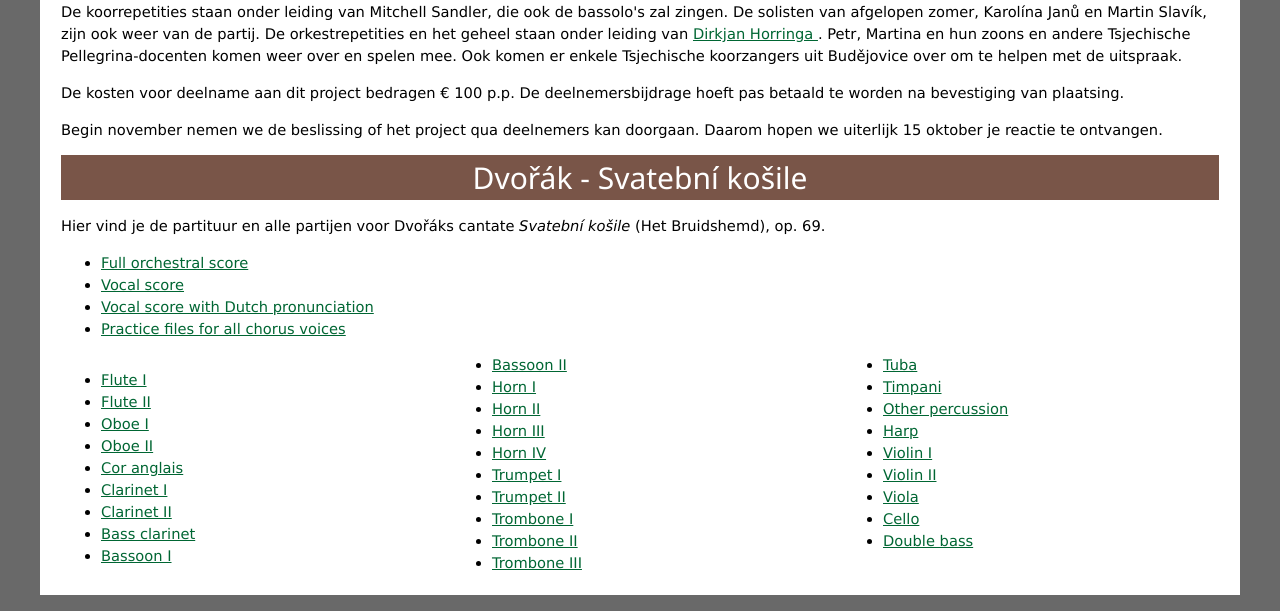
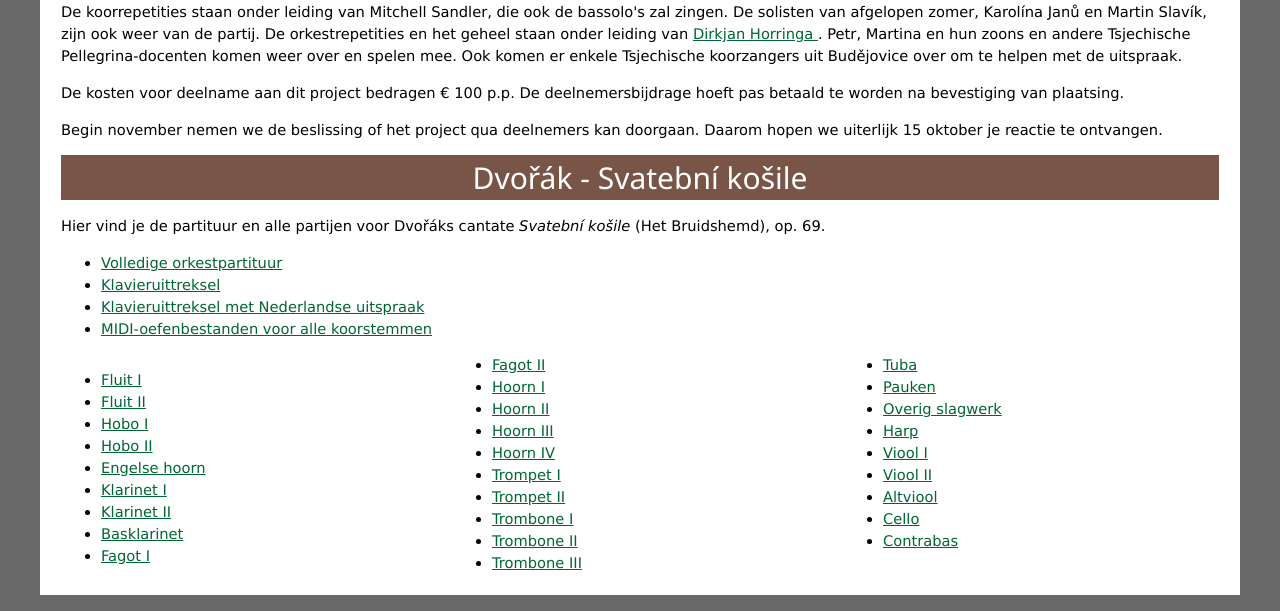
Before and after one commit to DirkjanH/projectorkest.pellegrina.net, a PHP site: page /info_deelnemers_svk.php in a window 1280 px wide. Shown: the part 1114-1725 px from the top of the page. Run offline with PHP 8.4, Linux system fonts and the light colour scheme.

Commit message:
Translate vocal score links and instrument names to Dutch in info_deelnemers_svk.php

```diff
--- a/info_deelnemers_svk.php
+++ b/info_deelnemers_svk.php
@@ -1,6 +1,5 @@
 <!DOCTYPE html>
 <html>
-
 <head>
     <meta name="viewport" content="width=device-width, initial-scale=1">
     <meta charset="utf-8">
@@ -8,15 +7,14 @@
     <link rel="shortcut icon" href="/favicon.ico" type="image/x-icon">
     <link rel="icon" href="/favicon.ico" type="image/x-icon">
     <style type="text/css">
-        .cols3 {
-            column-count: 3;
-            column-rule: none;
-        }
+    .cols3 {
+        column-count: 3;
+        column-rule: none;
+    }
     </style>
     <title>Project Dvořák - Het Bruidshemd 2026 - informatie voor deelnemers
     </title>
 </head>
-
 <body>
     <div class="TekstpaginaAchtergrond">
         <header class="w3-container w3-text-white"
@@ -37,8 +35,7 @@
                 spetterden door de kathedraal en wisten het publiek mee te
                 slepen. Helaas konden we dit programma maar eenmaal opvoeren en
                 is de opname door een fout mislukt. De roep om het werk nog een
-                keer uit te voeren, maar dan in Nederland, werd hoorbaar.
-            </p>
+                keer uit te voeren, maar dan in Nederland, werd hoorbaar. </p>
             <p> Op zondagmiddag 28 februari 2026 voeren we dit prachtige werk
                 opnieuw uit in de Geertekerk te Utrecht. We hopen op een zo
                 groot mogelijke deelname van de deelnemers van afgelopen zomer.
@@ -142,54 +139,55 @@
                 reactie te ontvangen. </p>
             <h2 class="w3-center w3-brown">Dvořák - Svatební košile</h2>
             <p>Hier vind je de partituur en alle partijen voor Dvořáks cantate
-                <em>Svatební košile</em> (Het Bruidshemd), op. 69.
-            </p>
+                <em>Svatební košile</em> (Het Bruidshemd), op. 69. </p>
             <ul>
                 <li><a href="https://pellegrina.net/pdf/2026-1/Dvořák - Svatební košíle - score A4.pdf"
-                        target="_blank">Full orchestral score</a></li>
+                        target="_blank">Volledige orkestpartituur</a></li>
                 <li><a href="https://pellegrina.net/pdf/2026-1/Dvořák - Svatební košile - piano reduction.pdf"
-                        target="_blank">Vocal score</a></li>
+                        target="_blank">Klavieruittreksel</a></li>
                 <li><a href="https://pellegrina.net/pdf/2026-1/Svatební košile met NL uitspraak.pdf"
-                        target="_blank">Vocal score with Dutch pronunciation</a>
+                        target="_blank">Klavieruittreksel met Nederlandse
+                        uitspraak</a>
                 </li>
                 <li><a href="https://midi.emjeka.nl/midifiles/dvorak-bruidshemd.html"
-                        target="_blank">Practice files for all chorus voices</a>
+                        target="_blank">MIDI-oefenbestanden voor alle
+                        koorstemmen</a>
                 </li>
             </ul>
             <div class="cols3">
                 <ul>
                     <li><a href="https://pellegrina.net/pdf/2026-1/Flauto 1.pdf"
-                            target="_blank">Flute I</a></li>
+                            target="_blank">Fluit I</a></li>
                     <li><a href="https://pellegrina.net/pdf/2026-1/Flauto 2.pdf"
-                            target="_blank">Flute II</a></li>
+                            target="_blank">Fluit II</a></li>
                     <li><a href="https://pellegrina.net/pdf/2026-1/Oboe 1.pdf"
-                            target="_blank">Oboe I</a></li>
+                            target="_blank">Hobo I</a></li>
                     <li><a href="https://pellegrina.net/pdf/2026-1/Oboe 2.pdf"
-                            target="_blank">Oboe II</a></li>
+                            target="_blank">Hobo II</a></li>
                     <li><a href="https://pellegrina.net/pdf/2026-1/Corno ingl..pdf"
-                            target="_blank">Cor anglais</a></li>
+                            target="_blank">Engelse hoorn</a></li>
                     <li><a href="https://pellegrina.net/pdf/2026-1/Clarinetto 1.pdf"
-                            target="_blank">Clarinet I</a></li>
+                            target="_blank">Klarinet I</a></li>
                     <li><a href="https://pellegrina.net/pdf/2026-1/Clarinetto 2.pdf"
-                            target="_blank">Clarinet II</a></li>
+                            target="_blank">Klarinet II</a></li>
                     <li><a href="https://pellegrina.net/pdf/2026-1/Svatební košile - Bass clarinet - Bass Clarinet in Bb.pdf"
-                            target="_blank">Bass clarinet</a></li>
+                            target="_blank">Basklarinet</a></li>
                     <li><a href="https://pellegrina.net/pdf/2026-1/Fagott 1.pdf"
-                            target="_blank">Bassoon I</a></li>
+                            target="_blank">Fagot I</a></li>
                     <li><a href="https://pellegrina.net/pdf/2026-1/Fagott 2.pdf"
-                            target="_blank">Bassoon II</a></li>
+                            target="_blank">Fagot II</a></li>
                     <li><a href="https://pellegrina.net/pdf/2026-1/Corno 1.pdf"
-                            target="_blank">Horn I</a></li>
+                            target="_blank">Hoorn I</a></li>
                     <li><a href="https://pellegrina.net/pdf/2026-1/Corno 2.pdf"
-                            target="_blank">Horn II</a></li>
+                            target="_blank">Hoorn II</a></li>
                     <li><a href="https://pellegrina.net/pdf/2026-1/Corno 3.pdf"
-                            target="_blank">Horn III</a></li>
+                            target="_blank">Hoorn III</a></li>
                     <li><a href="https://pellegrina.net/pdf/2026-1/Corno 4.pdf"
-                            target="_blank">Horn IV</a></li>
+                            target="_blank">Hoorn IV</a></li>
                     <li><a href="https://pellegrina.net/pdf/2026-1/Tromba 1.pdf"
-                            target="_blank">Trumpet I</a></li>
+                            target="_blank">Trompet I</a></li>
                     <li><a href="https://pellegrina.net/pdf/2026-1/Tromba 2.pdf"
-                            target="_blank">Trumpet II</a></li>
+                            target="_blank">Trompet II</a></li>
                     <li><a href="https://pellegrina.net/pdf/2026-1/Trombone 1.pdf"
                             target="_blank">Trombone I</a></li>
                     <li><a href="https://pellegrina.net/pdf/2026-1/Trombone 2.pdf"
@@ -199,25 +197,24 @@
                     <li><a href="https://pellegrina.net/pdf/2026-1/Tuba.pdf"
                             target="_blank">Tuba</a></li>
                     <li><a href="https://pellegrina.net/pdf/2026-1/Timpani.pdf"
-                            target="_blank">Timpani</a></li>
+                            target="_blank">Pauken</a></li>
                     <li><a href="https://pellegrina.net/pdf/2026-1/Svatební košile - Triangle, Tam-tam, Orchestral Bells.pdf"
-                            target="_blank">Other percussion</a></li>
+                            target="_blank">Overig slagwerk</a></li>
                     <li><a href="https://pellegrina.net/pdf/2026-1/ARPA I.pdf"
                             target="_blank">Harp</a></li>
                     <li><a href="https://pellegrina.net/pdf/2026-1/Violino I.pdf"
-                            target="_blank">Violin I</a></li>
+                            target="_blank">Viool I</a></li>
                     <li><a href="https://pellegrina.net/pdf/2026-1/Violino II.pdf"
-                            target="_blank">Violin II</a></li>
+                            target="_blank">Viool II</a></li>
                     <li><a href="https://pellegrina.net/pdf/2026-1/Viola.pdf"
-                            target="_blank">Viola</a></li>
+                            target="_blank">Altviool</a></li>
                     <li><a href="https://pellegrina.net/pdf/2026-1/Violoncello.pdf"
                             target="_blank">Cello</a></li>
                     <li><a href="https://pellegrina.net/pdf/2026-1/Contrabasso.pdf"
-                            target="_blank">Double bass</a></li>
+                            target="_blank">Contrabas</a></li>
                 </ul>
             </div>
         </div>
     </div>
 </body>
-
 </html>
```
